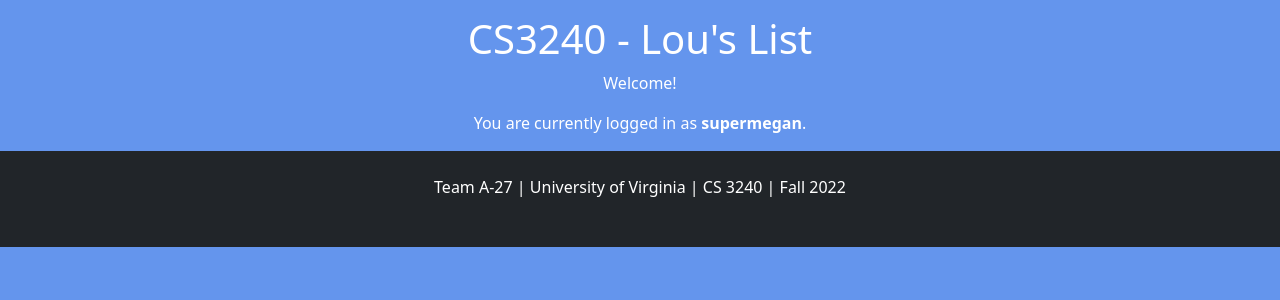
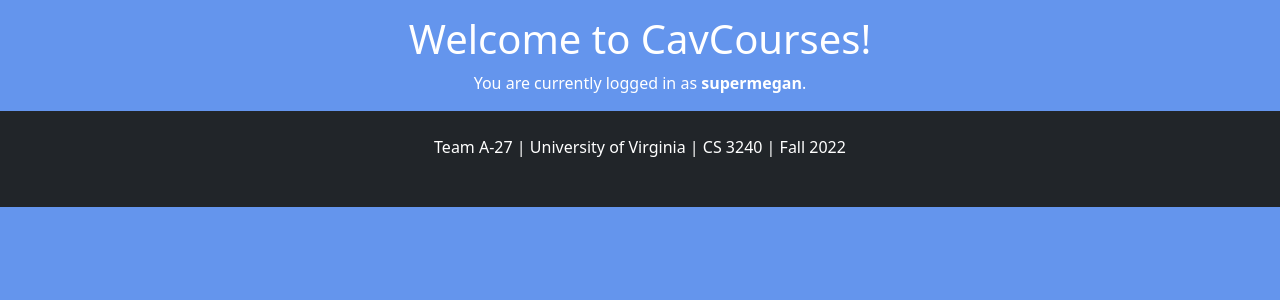
Before and after one commit to TheRealConnorWilson/CavCourses, a Django app: page /home in a window 1280 px wide. Shown: the part 56-356 px from the top of the page. Run offline with Django 4.2, Linux system fonts and the light colour scheme; a user stored in the database is signed in; data comes from the database, SQL or seed files in the repository; some libraries are stand-ins or nearby versions.

Commit message:
ui updates

```diff
--- a/classlist/templates/classlist/home.html
+++ b/classlist/templates/classlist/home.html
@@ -9,8 +9,9 @@
 
     <div class="container" style="margin-top: 15px;">
         <div class="row col-xs-8" style="color: white;">
-            <h1 class="text-center">CS3240 - Lou's List</h1>
-            <p class="text-center">Welcome!</p>
+            <h1 class="text-center">Welcome to CavCourses!</h1>
+            <br>
+            <!-- <p class="text-center">Welcome!</p> -->
         </div>
         <div class="row justify-content-center">
             {% if not user.is_authenticated %}
--- a/templates/base.html
+++ b/templates/base.html
@@ -56,7 +56,7 @@ https://stackoverflow.com/questions/30810028/how-to-display-image-from-google-ac
                         </button>
                         <img src="{{user.avatar}}" class="rounded-circle" height="30" width="30">
                 {% else %}
-                        <button class="btn me-2 btn-light" type="" color="#fff" role="button">
+                        <button class="btn me-2 btn-primary" type="" color="#fff" role="button">
                             <a href="/classlist/accounts/google/login/?process=login" style="color:inherit"> Login </a>
                         </button>
                 {% endif %}
```
